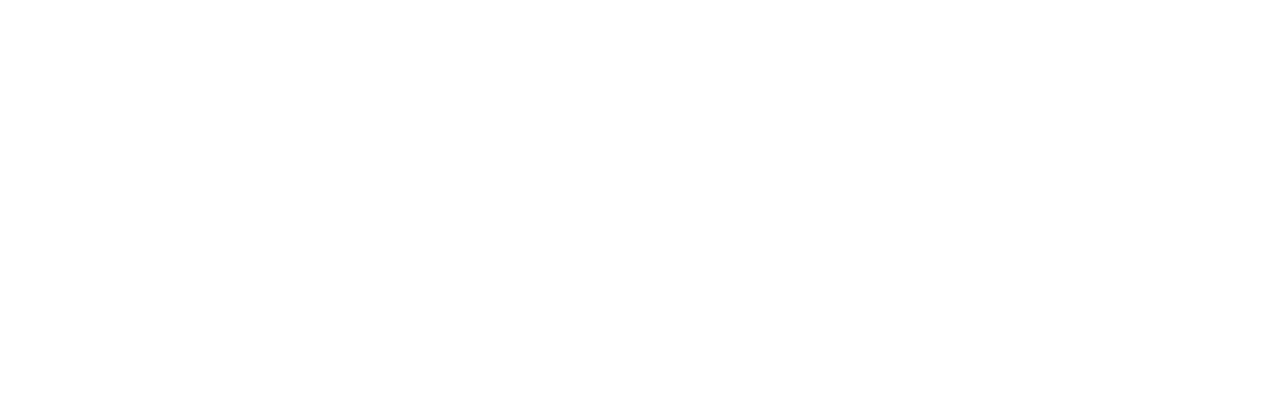
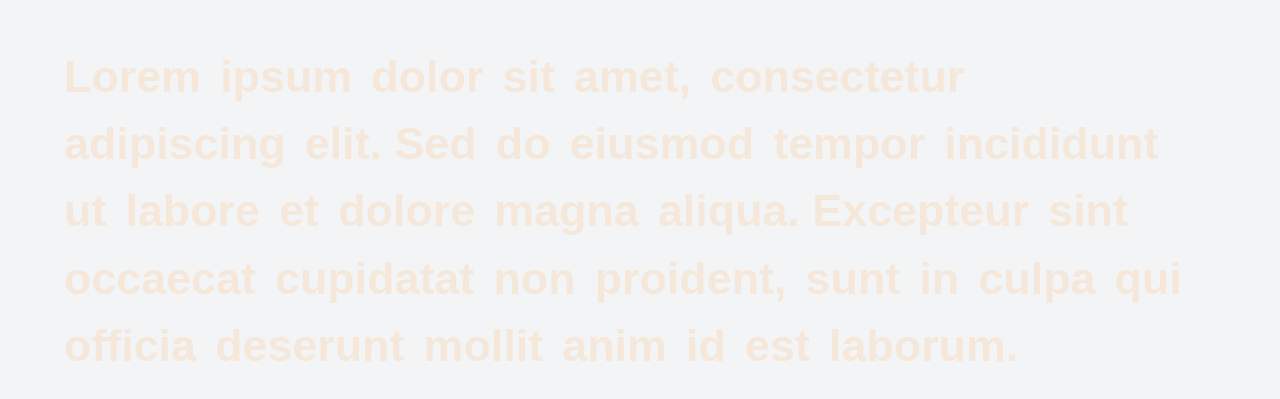
Before and after one commit to maximistic/sri-v2, a Next.js app: page / in a window 1280 px wide. Shown: the part 1313-1712 px from the top of the page. Before the commit the page ends 800 px from the top, so only its background shows below. Built offline with nearby package versions, Linux system fonts and the light colour scheme; a web font is replaced by a local one.

Commit message:
hero component

```diff
--- /dev/null
+++ b/app/components/Fade.tsx
@@ -0,0 +1,76 @@
+'use client';
+
+import { useRef, useEffect, ReactElement } from 'react';
+import { ScrollTrigger } from 'gsap/ScrollTrigger';
+import gsap from 'gsap';
+
+interface FadeProps {
+  value: string;
+}
+
+export default function Fade({ value }: FadeProps) {
+  const refs = useRef<HTMLSpanElement[]>([]);
+  const body = useRef<HTMLDivElement>(null);
+  const container = useRef<HTMLDivElement>(null);
+
+  useEffect(() => {
+    gsap.registerPlugin(ScrollTrigger);
+    createAnimation();
+  }, []);
+
+  const createAnimation = () => {
+    gsap.to(refs.current, {
+      scrollTrigger: {
+        trigger: container.current,
+        scrub: true,
+        start: `top`,
+        end: `+=${window.innerHeight / 1.9}`,
+      },
+      opacity: 1,
+      ease: "none",
+      stagger: 0.1,
+    });
+  };
+
+  const splitWords = (phrase: string) => {
+    const wordElements: ReactElement[] = [];
+    phrase.split(" ").forEach((word, i) => {
+      const letters = splitLetters(word);
+      wordElements.push(
+        <p key={`${word}_${i}`} className="text-[3.5vw] mr-[1.5vw] font-bold m-0">
+          {letters}
+        </p>
+      );
+    });
+    return wordElements;
+  };
+
+  const splitLetters = (word: string) => {
+    const letters: ReactElement[] = [];
+    word.split("").forEach((letter, i) => {
+      letters.push(
+        <span
+          key={`${letter}_${i}`}
+          ref={(el) => {
+            if (el) refs.current.push(el);
+          }}
+          className="opacity-20"
+        >
+          {letter}
+        </span>
+      );
+    });
+    return letters;
+  };
+
+  return (
+    <div
+      ref={container}
+      className="flex h-screen items-end justify-center mb-[100vh] text-orange-300"
+    >
+      <div ref={body} className="w-[90%] flex flex-wrap">
+        {splitWords(value)}
+      </div>
+    </div>
+  );
+}
--- a/app/page.tsx
+++ b/app/page.tsx
@@ -4,6 +4,11 @@
 import { useEffect, useState } from "react";
 import Preloader from "./components/Preloader";
 import { AnimatePresence } from "framer-motion";
+import Fade from "./components/Fade";
+
+const para = `Lorem ipsum dolor sit amet, consectetur adipiscing elit.
+Sed do eiusmod tempor incididunt ut labore et dolore magna aliqua.
+Excepteur sint occaecat cupidatat non proident, sunt in culpa qui officia deserunt mollit anim id est laborum.`;
 
 export default function Home() {
   const [isLoading, setIsLoading] = useState(true);
@@ -25,6 +30,9 @@
 
       <h1 className="text-4xl font-bold mb-6">Welcome to My Next.js App</h1>
       <p className={`text-lg ${syne.className}`}>Trial font usage with Syne</p>
+      <div className="h-[100vh]"></div>
+      <Fade value={para}/>
+      <div className="h-[100vh]"></div>
     </div>
   );
 }
```
